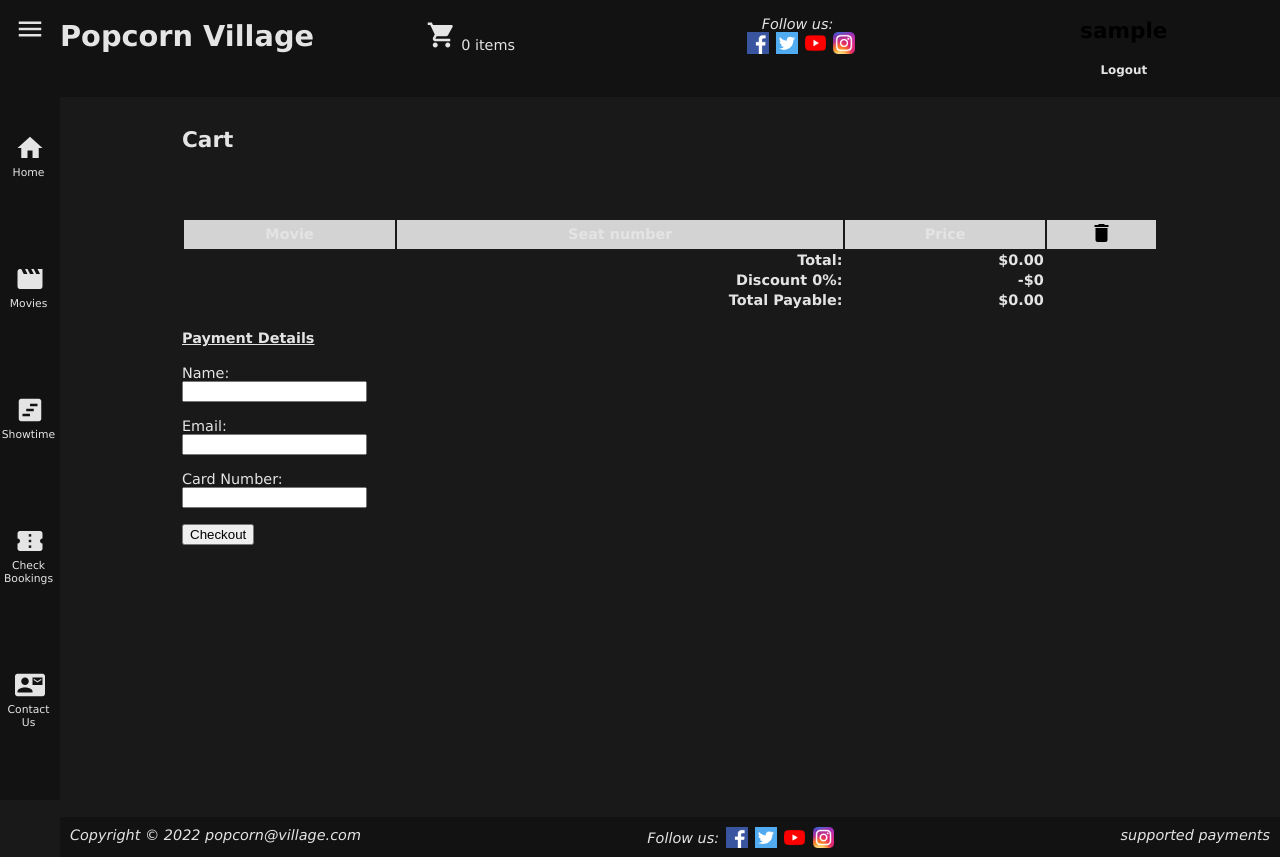
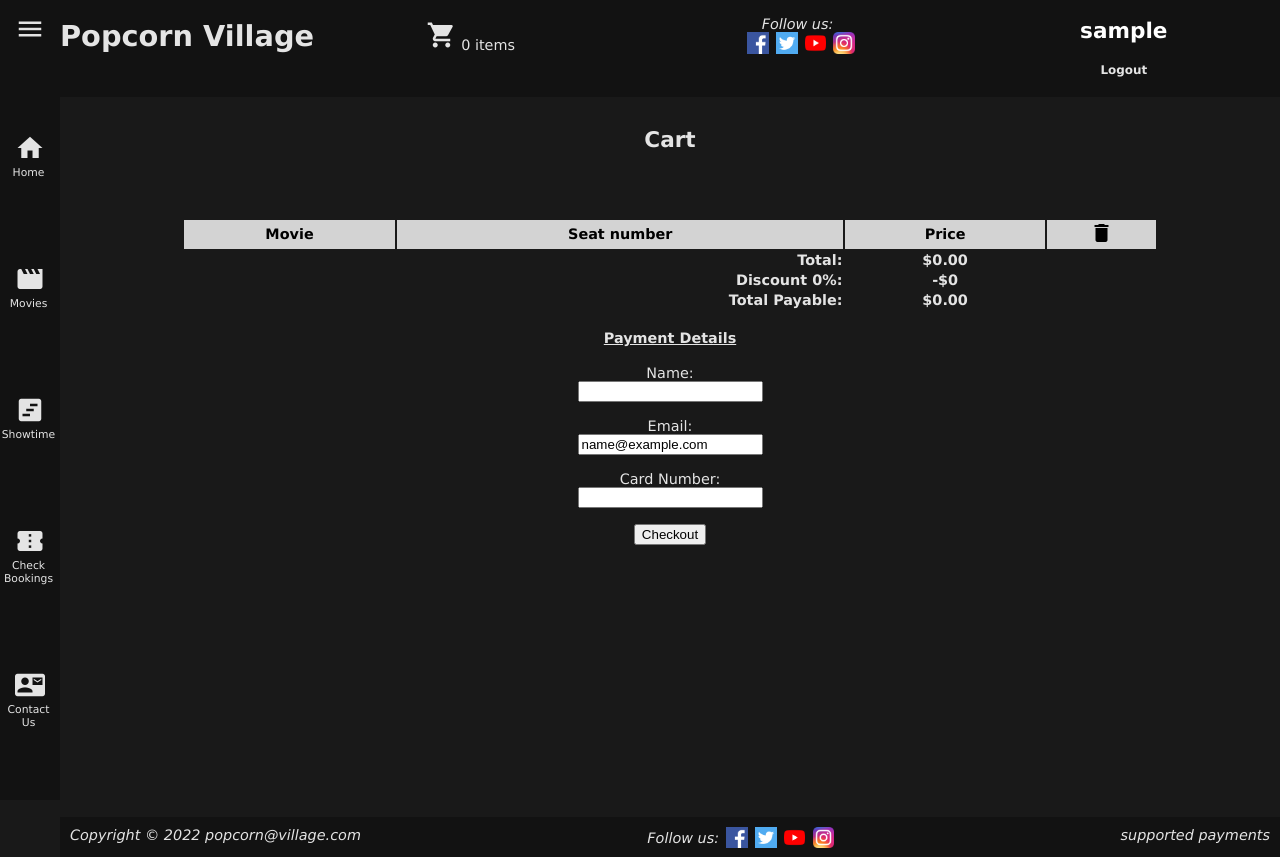
Before and after one commit to JunHong11/IE4717_Proj_Popcorn_village, a PHP site: page /cart.php in a window 1280 px wide. Run offline with PHP 8.4, Linux system fonts and the light colour scheme; the visitor is signed in with stand-in values (Sample User, id 1); lists and menus that the app fills with data are empty.

Commit message:
update cart and small readability

```diff
--- a/cart.php
+++ b/cart.php
@@ -43,7 +43,6 @@
                 </thead>
                 <tbody>
                     <?php
-
                         for ($i=0; $i<count($_SESSION['cart']); $i++) {
                             $seatslist = explode(" ",$_SESSION['cart'][$i]["selected-seats"]);
                             //2nd loop to go into the specific seats and create 1 row per seat
@@ -55,7 +54,7 @@
                                 WHERE stid="' . $stid . '"';
                                 $result = $db->query($query);
                                 $row = $result->fetch_assoc();
-                                $movietitle = $row["mid"];
+                                $movietitle = $row["title"];
                                 $price = $row["price"];
                                 $total += $price;
                                 echo '<tr>';
@@ -75,7 +74,7 @@
                 <tfoot>
                 <tr>
                     <th colspan="2" align='right'>Total:</th><br>
-                    <th align='right'>$<?php echo number_format($total, 2); ?>
+                    <th>$<?php echo number_format($total, 2); ?>
                     </th>
                 </tr>
                 <tr>
@@ -88,10 +87,10 @@
                         $hundred = $row["discount"] * 100;
                         $discount = $total * ($row["discount"]);
                         echo '<th colspan="2" align="right">Discount '.$hundred.'%:</th><br>';
-                        echo '<th align="right">-$'.$discount.'</th>';
+                        echo '<th>-$'.$discount.'</th>';
                     } else {
                         echo '<th colspan="2" align="right">Discount:</th><br>';
-                        echo '<th align="right">NA</th>';
+                        echo '<th>NA</th>';
                     }
                     ?>
                     <!--th colspan="2" align='right'>Discount:</th><br>
@@ -102,22 +101,32 @@
                     <?php
                     echo '<th colspan="2" align="right">Total Payable:</th><br>';
                     $payable = $total-$discount;
-                    echo '<th align="right">$'.number_format($payable, 2).'</th>';
+                    echo '<th>$'.number_format($payable, 2).'</th>';
                     ?>
                 </tr>
                 </tfoot>
             </table>
-            <?php $db->close(); ?>
         </div>
 
 
+
+        <div class="payment_details">
             <form id="checkout_form" method="post" action="insert_checkout.php">
-        <div class="payment_details">
                 <h4>Payment Details</h4>
                 Name:<br />
                 <input type="text" id="custname" name="custname"><br /><br />
                 Email:<br />
-            <input type="text" id="email" name="email"><br /><br />
+                <!--input type="text" id="email" name="email"><br /><br /-->
+                <?php
+                if (isset($_SESSION['valid_user'])) {
+                        $query = 'SELECT email FROM users WHERE username="' .$_SESSION['valid_user']. '"';
+                        $result = $db->query($query);
+                        $row = $result->fetch_assoc();
+                        echo '<input type="text" id="email" name="email" value="'.$row["email"].'"><br /><br />';
+                    } else {
+                        echo '<input type="text" id="email" name="email" value=""><br /><br />';
+                    }
+                ?>
                 Card Number:<br />
                 <input type="text" id="cardno" name="cardno"><br /><br />
                 <?php
@@ -130,8 +139,13 @@
                 ?>
 
                 <input type="submit" value="Checkout">
+
+            </form>
+            <?php $db->close(); ?>
+            <br>
+            <br>
         </div>
-        </form>
+
         <!-- moved to the top right bin in table
             <a href="<?php //echo $_SERVER['PHP_SELF']; ?>?empty=1">Empty your cart</a></p>
         -->
@@ -145,7 +159,7 @@
         });
         function chkemail(event) {
             var myEmail = event.currentTarget;
-            var emailRegexp = /^[^@]+@[^@]+\.[^@]+$/;
+            var emailRegexp = /^[^@]+@localhost$/;
             //check name
             if (emailRegexp.test(myEmail.value) == true) {
 
--- a/css/cart.css
+++ b/css/cart.css
@@ -3,9 +3,10 @@
 	width: 80%;
 	min-width:800px;
 	max-width: 1200px;
+	text-align: center;
 }
-.cart_display a {
-    color: #000000;
+.cart_display tbody a {
+    color: #888888;
 }
 .cart_display table{
     width: 100%;
@@ -14,15 +15,23 @@
 thead{
 	background-color: #d3d3d3;
 }
+thead th{
+	color: #000000;
+}
+thead th a{
+	color: #000000;
+}
+tbody {
+	text-align: center;
+	background-color: #373737;
+}
 tbody tr:nth-of-type(odd) {
+	color:#000000;
 	background-color: #e9e8e8;
 }
 .payment_details {
-
+	display: inline-block;
 }
 .payment_details h4{
     text-decoration: underline;
 }
-.payment_details input[type="submit"] {
-
-}
--- a/header.php
+++ b/header.php
@@ -64,7 +64,7 @@ if (!isset($_SESSION['cart'])) {
 				<div id="shortlogin">
 					<?php
 					if (isset($_SESSION['valid_user'])) {
-						echo '<h2 style="color: #000000;">' . $_SESSION['valid_user'] . '</h2>';
+						echo '<h2 style="color: #ffffff;">' . $_SESSION['valid_user'] . '</h2>';
 						echo '<a style="
 							text-decoration: none;"
 							href="logout.php"><h5>Logout</h5></a>';
```
Lines whose indentation alone changed are shown as unchanged.
